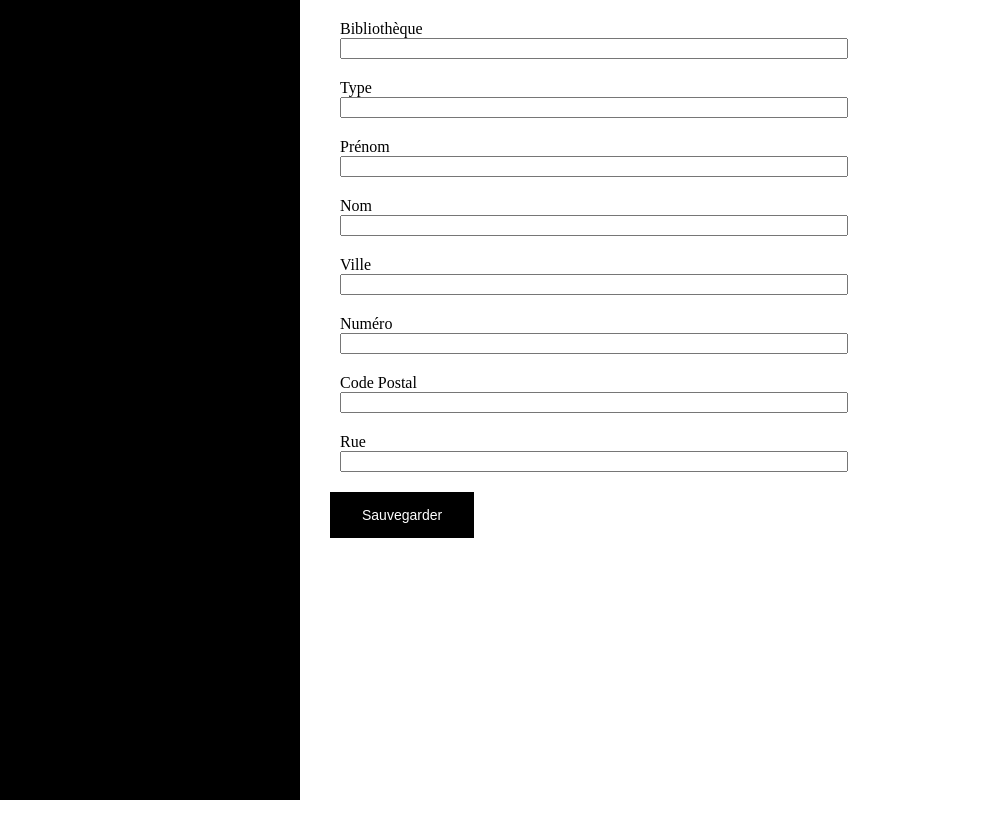
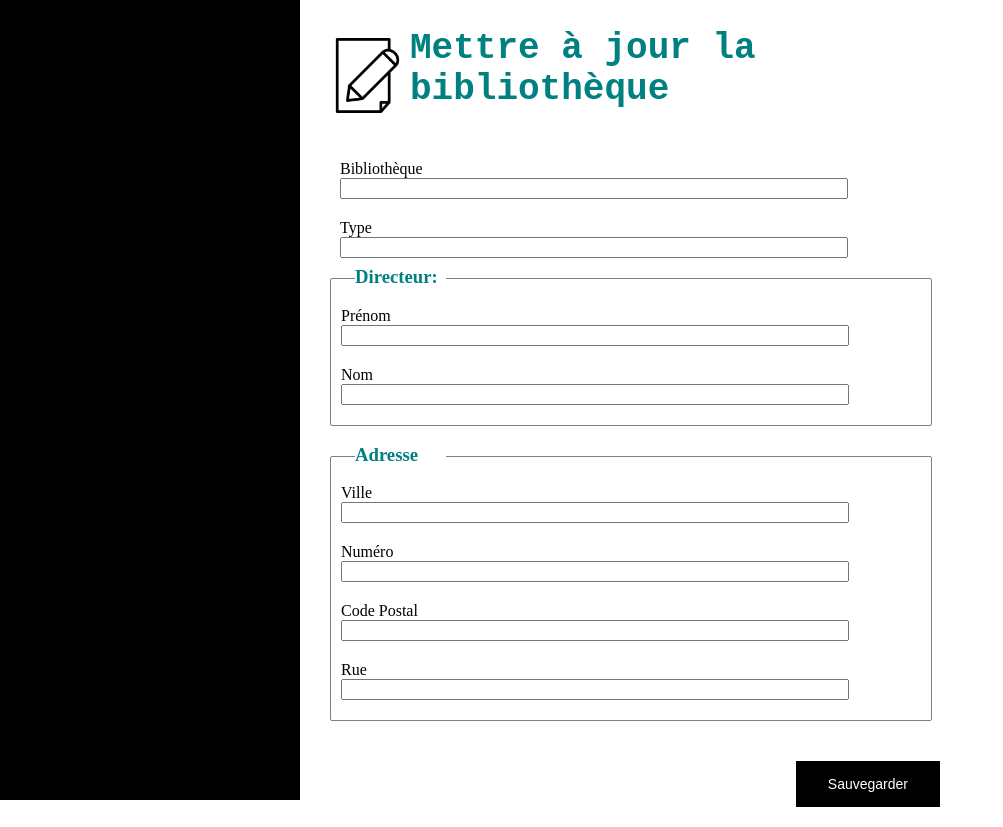
Before and after one commit to marmai-jma/libraryAngular, an Angular app: page / in a window 1280 px wide. Shown: the whole page, without its empty margins (0-1003 px from the left). Before the commit the page ends 800 px from the top, so only its background shows below. Built offline with nearby package versions, Linux system fonts and the light colour scheme.

Commit message:
Formulaire stylé

```diff
--- a/src/app/component/library-form/library-form.component.html
+++ b/src/app/component/library-form/library-form.component.html
@@ -1,3 +1,6 @@
+<img src="assets/nouveau.png">
+<h1>Mettre à jour la bibliothèque</h1>
+
 <form [formGroup]="libraryForm" (ngSubmit)="onSubmit()">
     <div class = "line">
         <label>
@@ -14,6 +17,8 @@
         </label>
     </div>
 
+    <div class="shape">
+        <h3>Directeur:</h3>
         <div class = "line">
                 <label>
                         Prénom
@@ -28,7 +33,10 @@
                         <input lastName="text" formControlName = "lastName">
                     </label>
             </div>
+    </div>
 
+    <div class = "shape">
+        <h3>Adresse</h3>
         <div class = "line">
                 <label>
                     Ville
@@ -57,6 +65,13 @@
                 </label>
             </div>
 
+    </div>
 
+
+    <div class = "line">
             <button>Sauvegarder</button>
+    </div>
+
+
+
 </form>
```
Also changed, not shown: src/assets/liste.png (added), src/assets/nouveau.png (added). Lines whose indentation alone changed are shown as unchanged.
